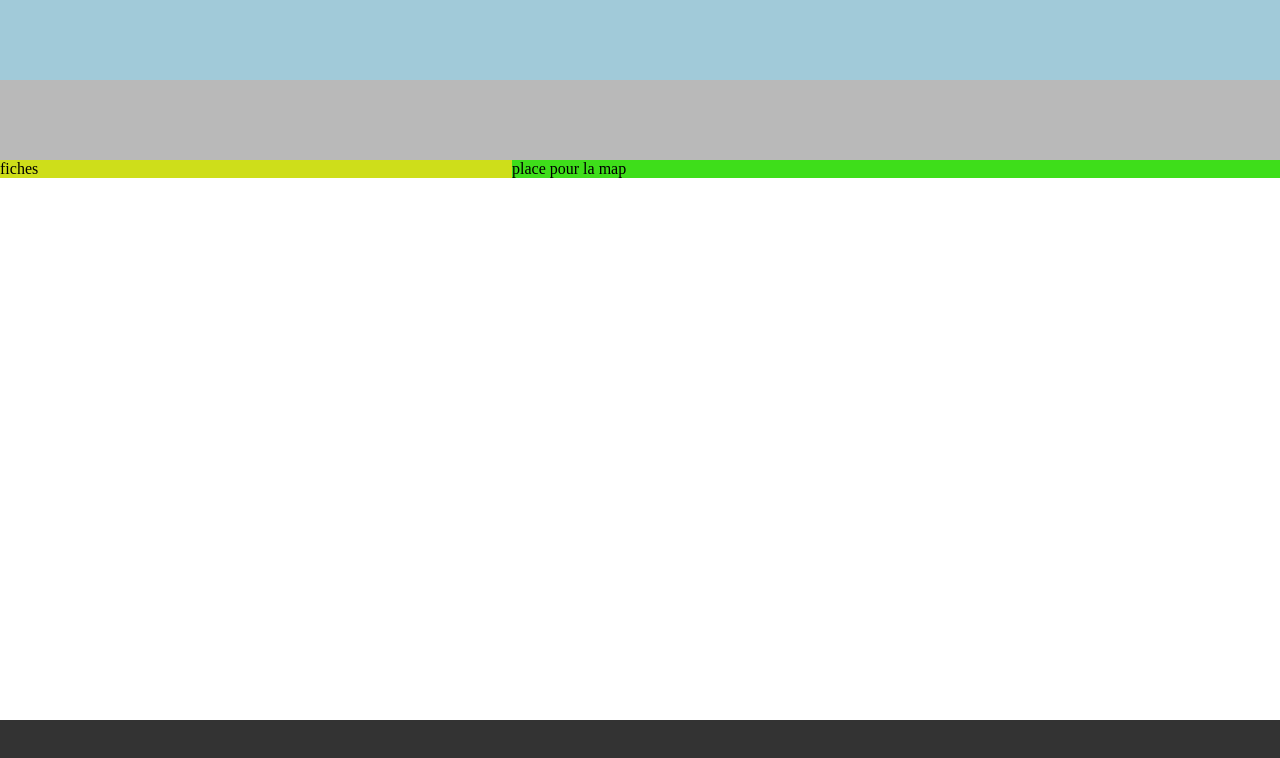
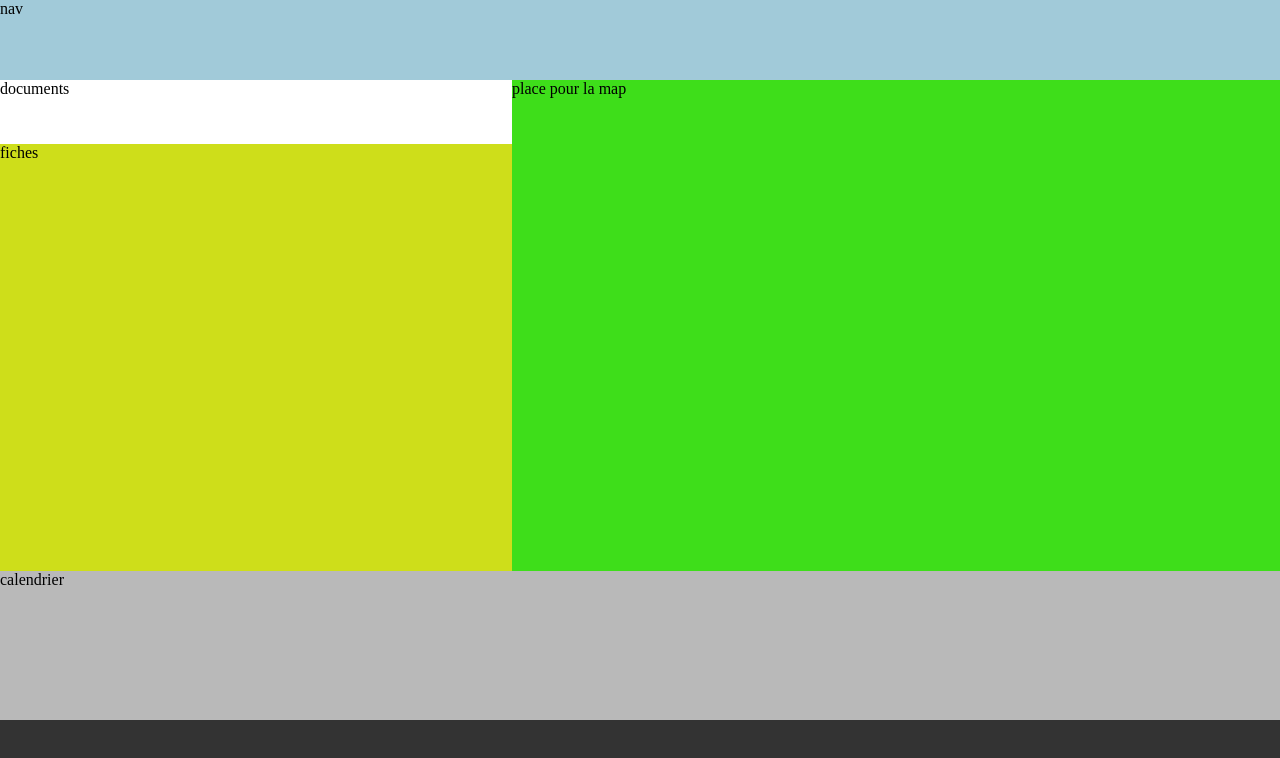
Before and after one commit to CyrilDev83/Planif-Voyage, a plain HTML site: page index.html in a window 1280 px wide. Drawn offline with Linux system fonts and the light colour scheme.

Commit message:
finalisation de la grille

```diff
--- a/index.html
+++ b/index.html
@@ -8,14 +8,15 @@
     <script src="./app.js"></script>
   </head>
   <body>
-    <nav class="nav"></nav>
+    <nav class="nav">nav</nav>
 
     <main>
-      <div class="calendrier"></div>
-      <section class="principal">
-        <div class="fiches">fiches</div>
-        <div class="map">place pour la map</div>
-      </section>
+        <section class="principal">
+            <div class="documents">documents</div>
+            <div class="fiches">fiches</div>
+            <div class="map">place pour la map</div>
+            <section class="calendrier">calendrier</section>
+        </section>
     </main>
     <footer class="footer"></footer>
   </body>
--- a/style.css
+++ b/style.css
@@ -14,34 +14,10 @@ body {
   height: 100%;
 }
 
-.nav {
+nav {
   height: 5em;
   width: 100%;
   background-color: #a1cad9;
-}
-
-.calendrier {
-  height: 5em;
-  width: 100%;
-  background-color: #b9b9b9;
-}
-
-.principal {
-  display: grid;
-  grid-template-columns: 40% 60%; /* 2 colonnes pour les fiches et la carte */
-  width: 100%;
-  /* gap: 1rem; Espace entre les colonnes */
-  flex-grow: 1; /* Permet à cette section de prendre l'espace restant */
-}
-
-.fiches {
-  background-color: rgb(206, 222, 26);
-  height: 100%;
-}
-
-.map {
-  background-color: rgb(62, 222, 26);
-  height: 100%;
 }
 
 footer {
@@ -51,3 +27,39 @@ footer {
   height: 5em;
   width: 100%;
 }
+main {
+    display: grid;
+    grid-template-columns: 2fr;
+    grid-template-rows: 3fr;
+}
+.calendrier {
+    grid-area: calendrier;
+  /* height: 10em; */
+  width: 100%;
+  background-color: #b9b9b9;
+}
+
+.principal {
+    display: grid;
+    grid-template-columns: 40% 60%;
+    grid-template-rows: 0.3fr 2fr 0.7fr;
+    /* gap: 5px 5px;  */
+    grid-template-areas:
+      "documents map"
+      "fiches map"
+      "calendrier calendrier";
+}
+.documents {
+    grid-area: documents;
+}
+.fiches {
+    grid-area: fiches;
+  background-color: rgb(206, 222, 26);
+  height: 100%;
+}
+
+.map {
+    grid-area: map;
+  background-color: rgb(62, 222, 26);
+  height: 100%;
+}
```
